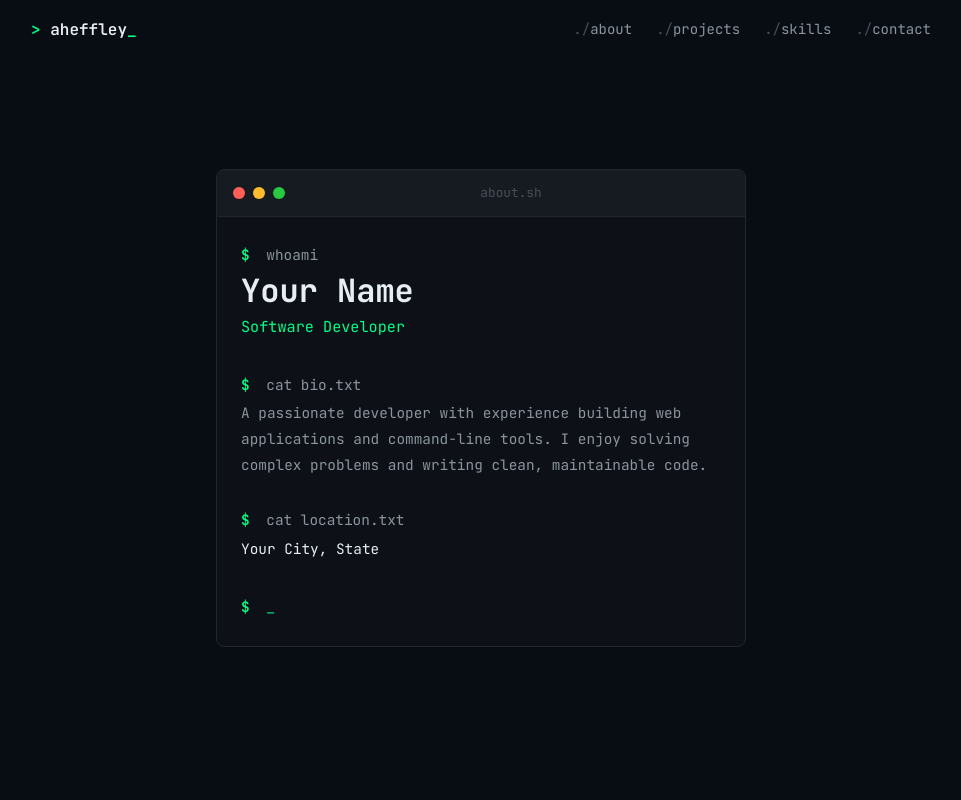
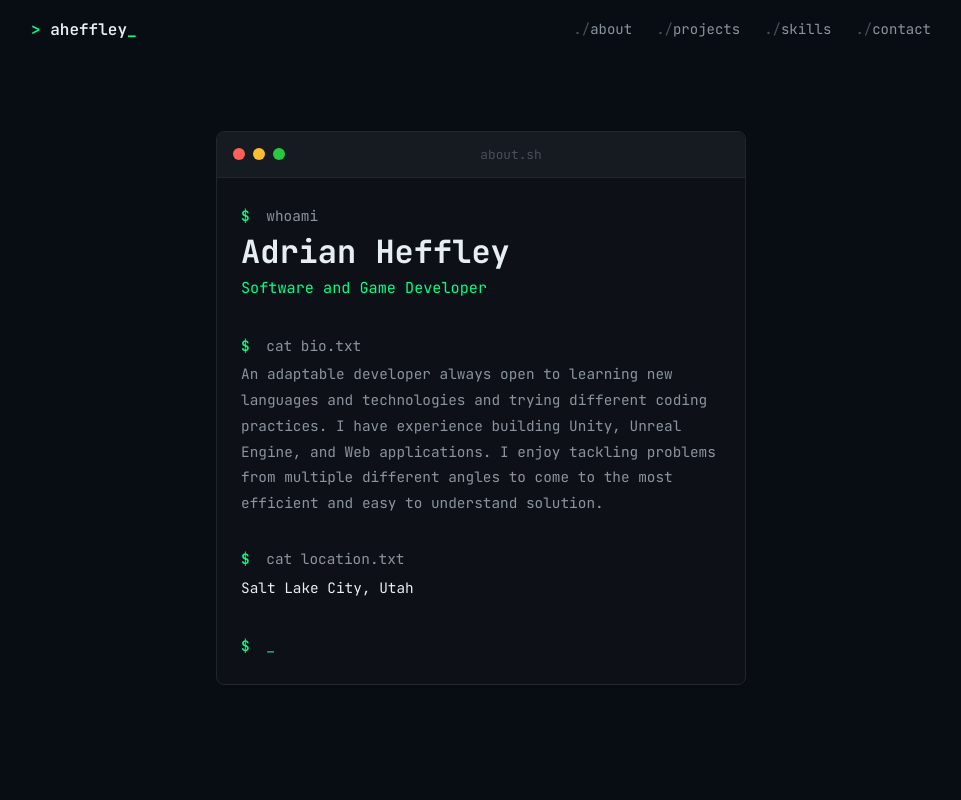
Before and after one commit to HeffleyA/heffleya.github.io, a Vue app: page / in a window 1280 px wide. Shown: the top 800 px of the page, without its empty margins (159-1120 px from the left). Built offline with nearby package versions, Linux system fonts and the light colour scheme.

Commit message:
Updated About Information

```diff
--- a/src/components/AboutSection.vue
+++ b/src/components/AboutSection.vue
@@ -10,22 +10,22 @@
         </div>
         <div class="terminal-body">
           <p><span class="prompt">$</span> whoami</p>
-          <h1 class="name">Your Name</h1>
-          <p class="role">Software Developer</p>
+          <h1 class="name">Adrian Heffley</h1>
+          <p class="role">Software and Game Developer</p>
 
           <br />
 
           <p><span class="prompt">$</span> cat bio.txt</p>
           <p class="bio">
-            A passionate developer with experience building web applications and
-            command-line tools. I enjoy solving complex problems and writing clean,
-            maintainable code.
+            An adaptable developer always open to learning new languages and technologies and trying different coding practices.
+            I have experience building Unity, Unreal Engine, and Web applications.
+            I enjoy tackling problems from multiple different angles to come to the most efficient and easy to understand solution.
           </p>
 
           <br />
 
           <p><span class="prompt">$</span> cat location.txt</p>
-          <p class="value">Your City, State</p>
+          <p class="value">Salt Lake City, Utah</p>
 
           <br />
 
```
